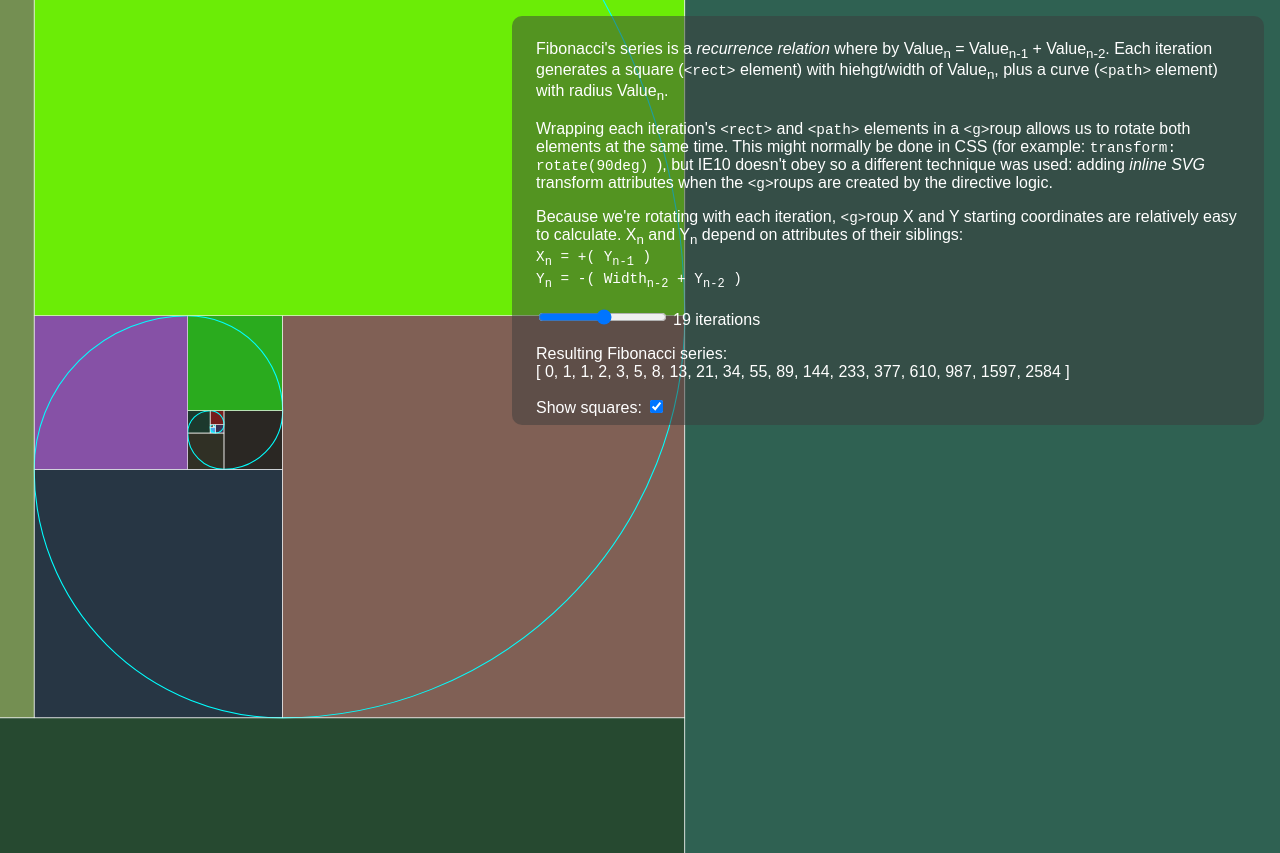
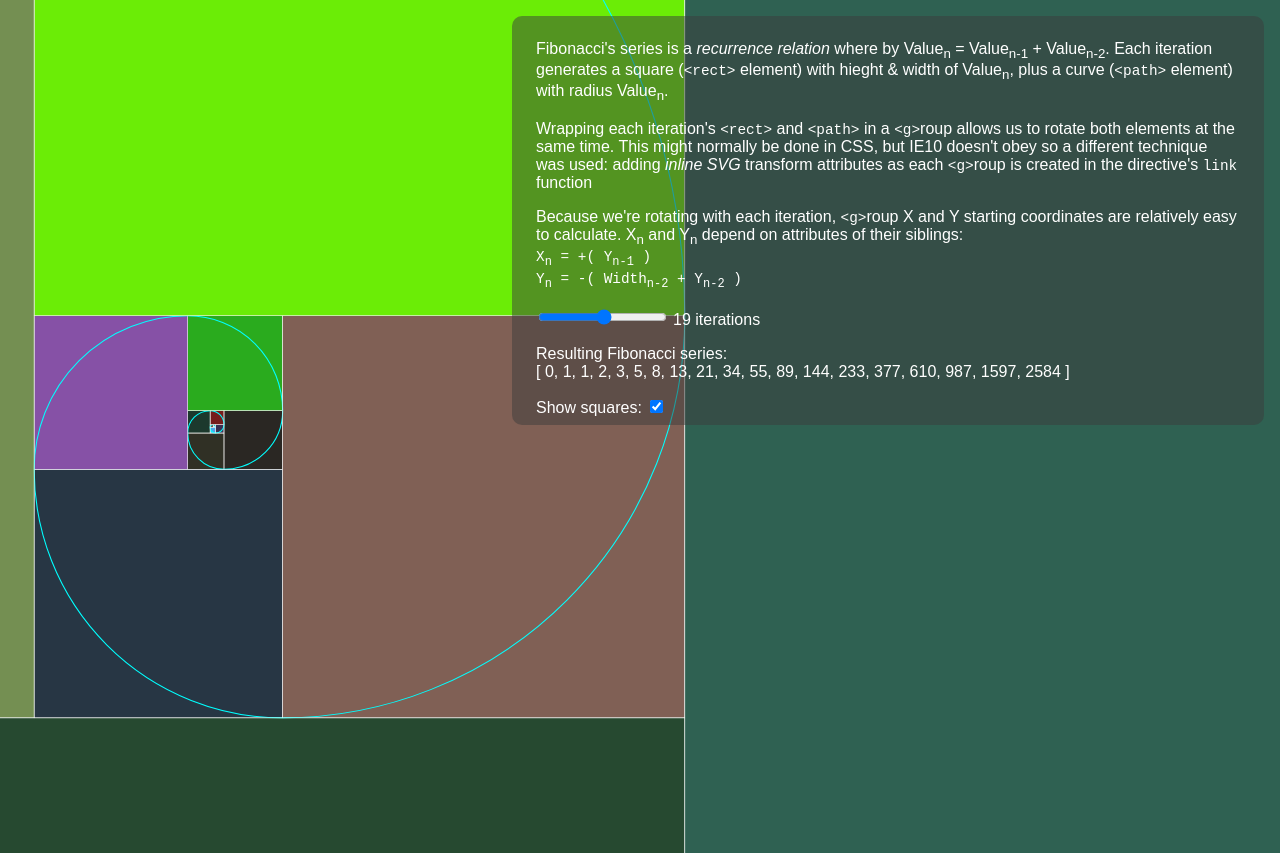
Before and after one commit to belcurv/fibonacci, a plain HTML site: page index.html in a window 1280 px wide. Drawn offline with nearby package versions, Linux system fonts and the light colour scheme.

Commit message:
More text clarifications

```diff
--- a/index.html
+++ b/index.html
@@ -14,9 +14,9 @@
 <body ng-app="fibapp" ng-controller="fibController">
 
      <div class="container">
-         <p>Fibonacci's series is a <em>recurrence relation</em> where by Value<sub>n</sub> = Value<sub>n-1</sub> + Value<sub>n-2</sub>.  Each iteration generates a square (<span class="code">&ltrect&gt</span> element) with hiehgt/width of Value<sub>n</sub>, plus a curve (<span class="code">&ltpath&gt</span> element) with radius Value<sub>n</sub>.</p>
+         <p>Fibonacci's series is a <em>recurrence relation</em> where by Value<sub>n</sub> = Value<sub>n-1</sub> + Value<sub>n-2</sub>.  Each iteration generates a square (<span class="code">&ltrect&gt</span> element) with hieght & width of Value<sub>n</sub>, plus a curve (<span class="code">&ltpath&gt</span> element) with radius Value<sub>n</sub>.</p>
 
-         <p>Wrapping each iteration's <span class="code">&ltrect&gt</span> and <span class="code">&ltpath&gt</span> elements in a <span class="code">&ltg&gt</span>roup allows us to rotate both elements at the same time.  This might normally be done in CSS (for example: <span class="code">transform: rotate(90deg) </span>), but IE10 doesn't obey so a different technique was used: adding <em>inline SVG</em> transform attributes when the <span class="code">&ltg&gt</span>roups are created by the directive logic.</p>
+         <p>Wrapping each iteration's <span class="code">&ltrect&gt</span> and <span class="code">&ltpath&gt</span> in a <span class="code">&ltg&gt</span>roup allows us to rotate both elements at the same time.  This might normally be done in CSS, but IE10 doesn't obey so a different technique was used: adding <em>inline SVG</em> transform attributes as each <span class="code">&ltg&gt</span>roup is created in the directive's <span class="code">link</span> function</p>
 
          <p>Because we're rotating with each iteration, <span class="code">&ltg&gt</span>roup X and Y starting coordinates are relatively easy to calculate. X<sub>n</sub> and Y<sub>n</sub> depend on attributes of their siblings:
              <br />
```
